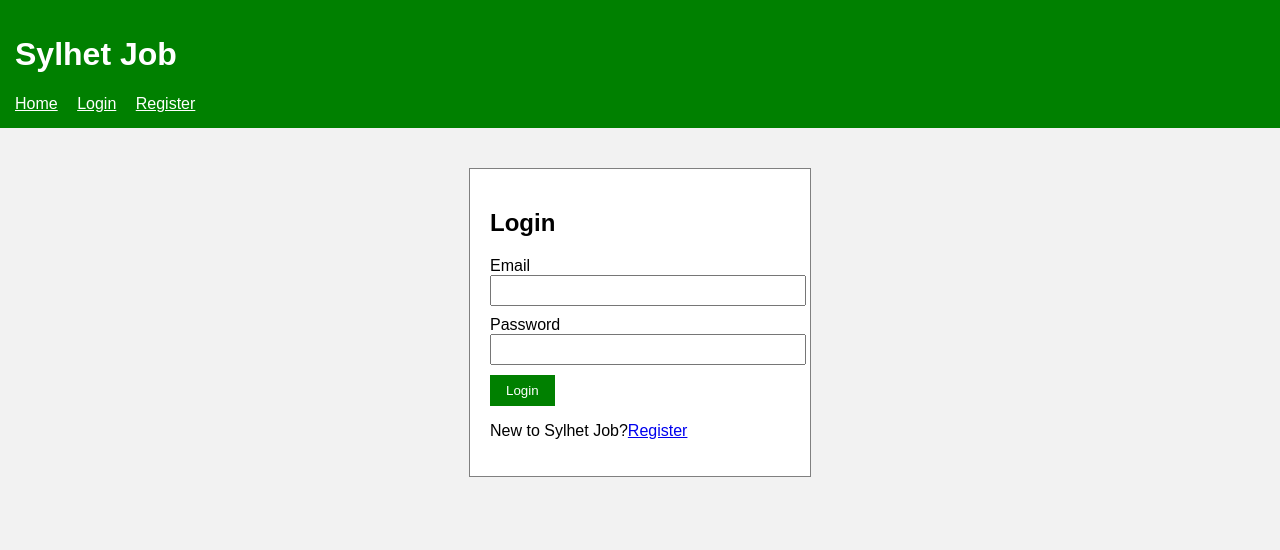
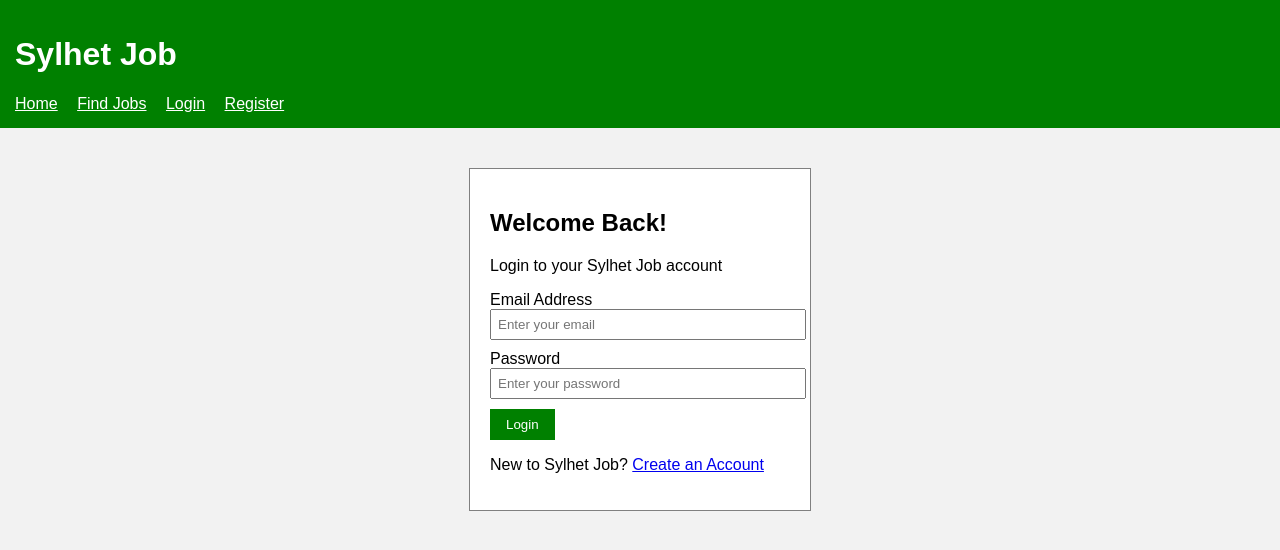
Before and after one commit to hussanemran59-sys/Job-Portal-Project, a plain HTML site: page login.html in a window 1280 px wide. Drawn offline with Linux system fonts and the light colour scheme.

Commit message:
login.html

```diff
--- a/login.html
+++ b/login.html
@@ -1,30 +1,49 @@
+
 <!DOCTYPE html>
-<html>
+<html lang="en">
 <head>
+    <meta charset="UTF-8">
+    <meta name="viewport" content="width=device-width, initial-scale=1.0">
     <title>Login - Sylhet Job</title>
     <link rel="stylesheet" href="style.css">
 </head>
 <body>
 
+    <!-- Header -->
     <div class="header">
         <h1>Sylhet Job</h1>
+
+        <nav>
             <a href="index.html">Home</a>
-    <a href="login.html">Login</a>
+            <a href="index.html#jobs">Find Jobs</a>
+            <a href="login.html" class="active">Login</a>
             <a href="register.html">Register</a>
+        </nav>
     </div>
 
+    <!-- Login Box -->
     <div class="box">
-    <h2>Login</h2>
+
+        <h2>Welcome Back!</h2>
+        <p class="login-subtitle">Login to your Sylhet Job account</p>
+
         <form action="index.html">
-      <label>Email</label><br>
-      <input type="email" required>
 
-      <label>Password</label><br>
-      <input type="password" required>
+            <label>Email Address</label>
+            <input type="email" placeholder="Enter your email" required>
+
+            <label>Password</label>
+            <input type="password" placeholder="Enter your password" required>
 
             <button type="submit">Login</button>
+
         </form>
-    <p>New to Sylhet Job?<a href="register.html">Register</a></p>
+
+        <p class="register-text">
+            New to Sylhet Job?
+            <a href="register.html">Create an Account</a>
+        </p>
+
     </div>
 
 </body>
```
Lines whose indentation alone changed are shown as unchanged.
